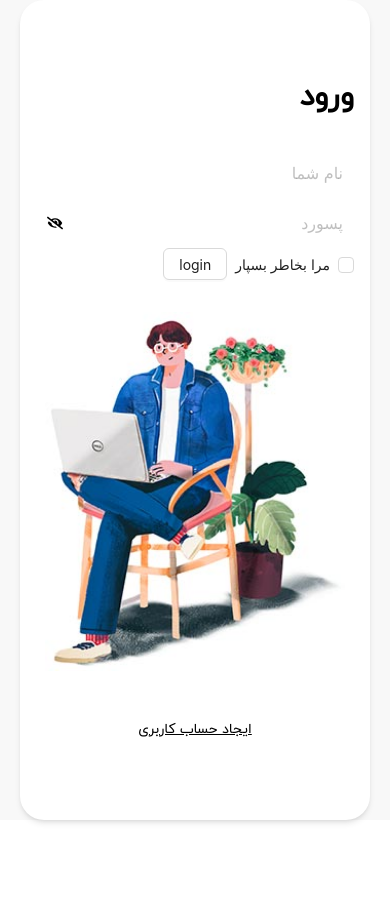
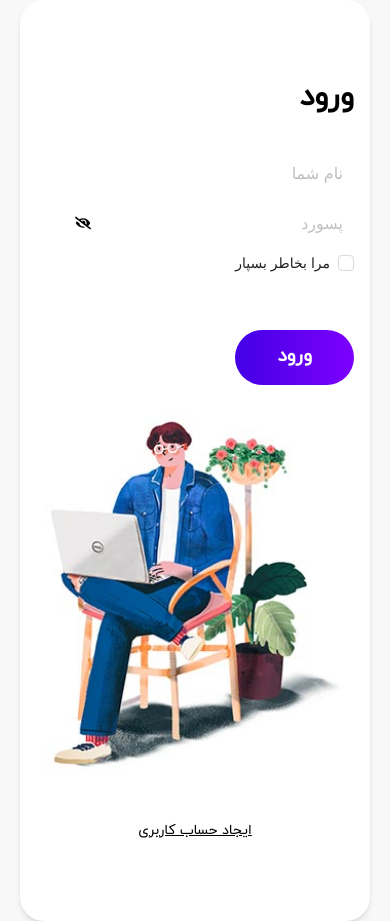
Before and after one commit to shivarahimi/tourism_project, a Next.js app: page /login in a window 390 px wide. Before the commit the page ends 844 px from the top, so only its background shows below. Built offline with nearby package versions, Linux system fonts and the light colour scheme.

Commit message:
shiva-update

```diff
--- a/src/app/(auth)/login/page.tsx
+++ b/src/app/(auth)/login/page.tsx
@@ -9,11 +9,9 @@ import { FullImage } from "#/src/components/common/FullImage/FullImage";
 import { LoginContainer } from "#/src/components/containers/(Auth)/LoginContainer/LoginContainer";
 import { ILoginValues } from "#/src/core/types/Login/Login.values";
 
-interface IPropType {}
-
-const Login: FC<IPropType> = () => {
+const Login: FC = () => {
   const defaultImage = "/images/auth/login/signin-image.jpg";
-  const [initialValues, setInitialValues] = useState<ILoginValues>({
+  const [initialValues] = useState<ILoginValues>({
     userName: "",
     password: "",
     rememberCheck: false,
@@ -45,7 +43,7 @@ const Login: FC<IPropType> = () => {
             height={300}
             className="mb-12"
           />
-          <Link href="" className="underline">
+          <Link href="/register" className="underline">
             ایجاد حساب کاربری
           </Link>
         </div>
--- a/src/app/(cms-section)/about-us/page.tsx
+++ b/src/app/(cms-section)/about-us/page.tsx
@@ -3,9 +3,7 @@ import { FC } from "react";
 // components
 import { AboutUsContainer } from "@/components/containers/AboutUsContainer/AboutUsContainer";
 
-interface IPropType {}
-
-const AboutUs: FC<IPropType> = () => {
+const AboutUs: FC = () => {
   return <AboutUsContainer />;
 };
 
--- a/src/components/common/CheckBox/CheckBox.tsx
+++ /dev/null
@@ -1,29 +0,0 @@
-// base
-import { FC, useState } from "react";
-import { Checkbox } from "antd";
-
-interface IPropType {
-  name: string;
-  className?: string;
-}
-
-const CheckBox: FC<IPropType> = ({ name, className }) => {
-  const [checked, setChecked] = useState(false);
-  console.log("checked", checked);
-
-  const onChange = (e: any) => {
-    setChecked(e.target.checked);
-  };
-  return (
-    <Checkbox
-      name={name}
-      checked={checked}
-      onChange={onChange}
-      className={className}
-    >
-      مرا بخاطر بسپار
-    </Checkbox>
-  );
-};
-
-export { CheckBox };
--- a/src/components/containers/(Auth)/LoginContainer/LoginContainer.tsx
+++ b/src/components/containers/(Auth)/LoginContainer/LoginContainer.tsx
@@ -3,16 +3,15 @@ import { FC } from "react";
 // components
 import { FullButton } from "#/src/components/common/Form/FullButton/FullButton";
 import { TextInput } from "#/src/components/common/Form/TextInput/TextInput";
-import { CheckBox } from "#/src/components/common/CheckBox/CheckBox";
+import { FullCheckBox } from "#/src/components/common/Form/FullCheckBox/FullCheckBox";
+
 // core
+import { dataTypePageEnum } from "#/src/core/enums/dataTypePage.enum";
 import { textInputType } from "#/src/core/enums/textInput-type.enum";
-import { Button } from "antd";
 
-interface IPropType {}
-
-const LoginContainer: FC<IPropType> = () => {
+const LoginContainer: FC = () => {
   return (
-    <section className="ml-4 md:ml-20 mr-4 md:mr-24">
+    <section className="flex flex-col items-start justify-start ml-4 md:ml-20 mr-4 md:mr-24">
       <h2 className="mb-8 text-3xl font-bold">ورود</h2>
       <TextInput
         name="userName"
@@ -25,8 +24,17 @@ const LoginContainer: FC<IPropType> = () => {
         classNames="border-b-white h-[50px] w-[100%] !text-black"
         type={textInputType.password}
       />
-      <CheckBox name="rememberCheck" className=" mb-6 mt-1" />
-      <Button htmlType="submit">login</Button>
+      <FullCheckBox
+        name="rememberCheck"
+        text="مرا بخاطر بسپار"
+        className=" mb-6 mt-1"
+      />
+      {/* <Button htmlType="submit">login</Button> */}
+      <FullButton
+        text="ورود"
+        className="mt-8 mb-4 flex justify-center"
+        dataType={dataTypePageEnum.login}
+      />
       {/* <FullButton text="ورود" className="w-[80%] mt-8" /> */}
     </section>
   );
--- a/src/components/containers/AboutUsContainer/AboutUsContainer.tsx
+++ b/src/components/containers/AboutUsContainer/AboutUsContainer.tsx
@@ -1,9 +1,7 @@
 // base
 import { FC } from "react";
 
-interface IPropType {}
-
-const AboutUsContainer: FC<IPropType> = () => {
+const AboutUsContainer: FC = () => {
   return <h1>AboutUsContainer</h1>;
 };
 
--- a/src/components/containers/LandingContainer/Intro/Intro.tsx
+++ b/src/components/containers/LandingContainer/Intro/Intro.tsx
@@ -9,9 +9,7 @@ import { RightToLeftImg } from "#/src/components/common/Animation/RightToLeftImg
 import { FullImage } from "#/src/components/common/FullImage/FullImage";
 import { TabSearchBox } from "./TabSearchBox/TabSearchBox";
 
-interface IPropType {}
-
-const Intro: FC<IPropType> = () => {
+const Intro: FC = () => {
   const defaultImage1 = "/images/landing/Intro/banner_men.png";
   const defaultImage2 = "/images/landing/Intro/cloud2.png";
   const defaultImage3 = "/images/landing/Intro/plane1.png";
--- a/src/components/containers/LandingContainer/Intro/TabSearchBox/TabSearchBox.tsx
+++ b/src/components/containers/LandingContainer/Intro/TabSearchBox/TabSearchBox.tsx
@@ -5,11 +5,8 @@ import { AnimatePresence, motion } from "framer-motion";
 import { FC, useState } from "react";
 import { BsFillCalendarFill, BsSearch } from "react-icons/bs";
 import { FaMapMarkedAlt, FaPlaneDeparture } from "react-icons/fa";
-import style from "../TabSearchBox/TabSearchBox.module.css";
 
-interface IPropType {}
-
-const TabSearchBox: FC<IPropType> = () => {
+const TabSearchBox: FC = () => {
   const [activeTab, setActiveTab] = useState("1");
   const tabContent = [
     {
--- a/src/components/tools/Headers/HeaderResponsive/HeaderResponsive.tsx
+++ b/src/components/tools/Headers/HeaderResponsive/HeaderResponsive.tsx
@@ -18,14 +18,13 @@ import {
   ISubMenu,
 } from "#/src/core/data/HeaderMenu/HeaderMenu.data";
 
-interface IPropType {}
-
-const HeaderResponsive: FC<IPropType> = () => {
+const HeaderResponsive: FC = () => {
   const defaultImage = "/images/landing/Headers/logo-2.png";
   const [showMenu, setShowMenu] = useState<boolean>(false);
 
   // کلید منوهای باز شده در اینجا ذخیره بشه
   // فیلتر برای حذف آیتم بسته شده از آرایه
+  // برای زمانیکه چندین زیر منو داریم
   const [openSubmenus, setOpenSubmenus] = useState<string[]>([]);
 
   const toggleSubmenu = (key: string) => {
--- a/src/components/tools/Headers/Headers.tsx
+++ b/src/components/tools/Headers/Headers.tsx
@@ -20,9 +20,7 @@ import {
 
 import "../../common/Form/SearchInput/SearchInput.css";
 
-interface IPropType {}
-
-const Headers: FC<IPropType> = () => {
+const Headers: FC = () => {
   const defaultImage = "/images/landing/Headers/logo-2.png";
   const [initialValues] = useState<any>({});
   const [isOverlayVisible, setIsOverlayVisible] = useState(false);
```
Also changed, not shown: src/components/containers/LandingContainer/LandingContainer.tsx (+4 -5 lines).
